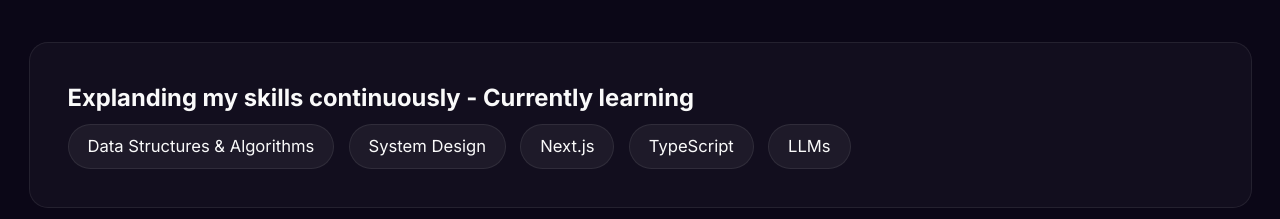
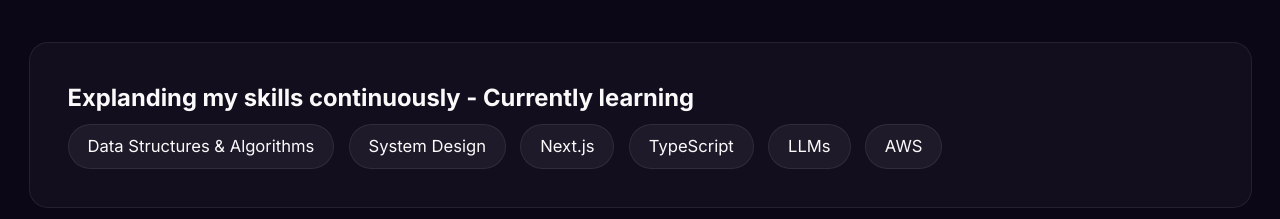
Before and after one commit to TAnisha016/tanisha-portfolio, a React (Vite) app: page / in a window 1280 px wide. Shown: the part 2200-2419 px from the top of the page. Built offline with nearby package versions, Linux system fonts and the light colour scheme.

Commit message:
tiny update

```diff
--- a/src/data/portfolio.js
+++ b/src/data/portfolio.js
@@ -78,7 +78,8 @@
   "System Design",
   "Next.js",
   "TypeScript",
-  "LLMs"
+  "LLMs",
+  "AWS"
 ];
 
 export const projects = [
```
